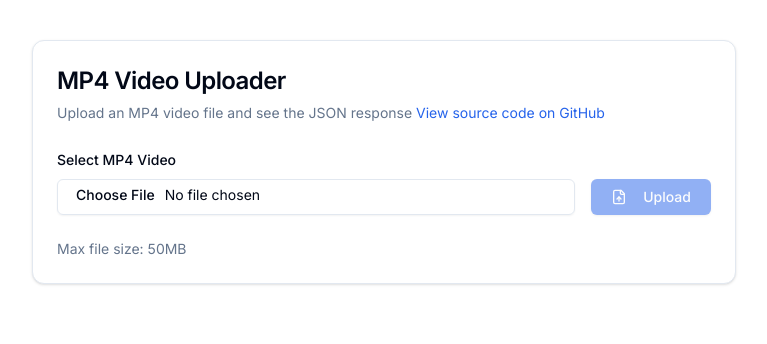
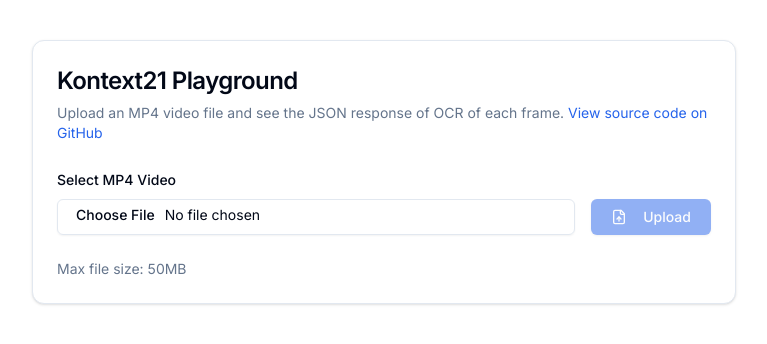
Before and after one commit to kontext21/k21-playground, a Next.js app: page / in a window 1280 px wide. Shown: the top 344 px of the page, without its empty margins (256-1023 px from the left). Built offline with nearby package versions, Linux system fonts and the light colour scheme.

Commit message:
changed title and header

```diff
--- a/app/layout.tsx
+++ b/app/layout.tsx
@@ -6,8 +6,8 @@
 const inter = Inter({ subsets: ["latin"] })
 
 export const metadata: Metadata = {
-  title: "MP4 Video Uploader",
-  description: "Upload MP4 videos and view JSON responses",
+  title: "K21 Playground",
+  description: "Kontext21 Playground to upload MP4 videos of user screen sessions and get JSON responses",
 }
 
 export default function RootLayout({
--- a/app/page.tsx
+++ b/app/page.tsx
@@ -62,8 +62,8 @@
     <div className="container max-w-3xl py-10">
       <Card>
         <CardHeader>
-          <CardTitle className="text-2xl">MP4 Video Uploader</CardTitle>
-          <CardDescription>Upload an MP4 video file and see the JSON response <a
+          <CardTitle className="text-2xl">Kontext21 Playground</CardTitle>
+          <CardDescription>Upload an MP4 video file and see the JSON response of OCR of each frame. <a
               href="https://github.com/kontext21/k21-playground"
               target="_blank"
               rel="noreferrer"
```
